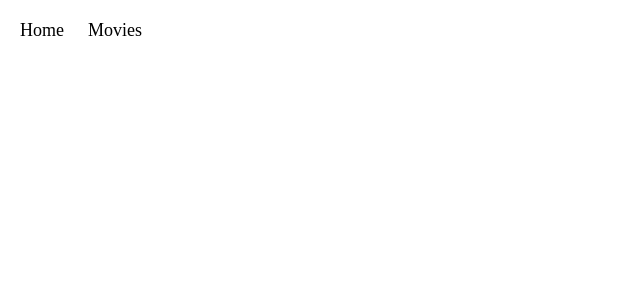
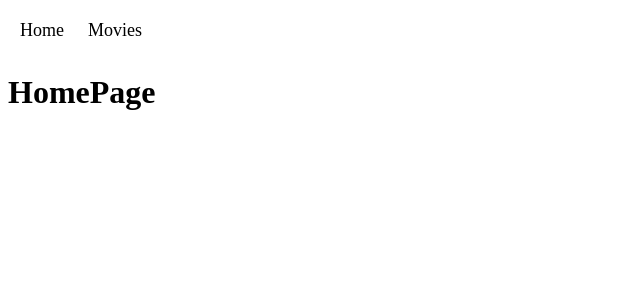
Before and after one commit to ValiaStohnii/goit-react-hw-05-movies, a React (Create React App) app: page / in a window 1280 px wide. Shown: the top 300 px of the page, without its empty margins (0-640 px from the left). Built offline with nearby package versions, Linux system fonts and the light colour scheme.

Commit message:
add layout

```diff
--- a/src/App.js
+++ b/src/App.js
@@ -1,17 +1,17 @@
 import { Routes, Route } from 'react-router-dom';
 import './App.css';
-import AppBar from './components/AppBar/AppBar';
+import Layout from './components/Layout/Layout';
 import HomePage from './components/View/HomePage/HomePage';
+import MoviesPage from './components/View/MoviesPage/MoviesPage';
 
 function App() {
   return (
-    <div className="App">
-      <Routes>
-        <Route path="/" element={<AppBar />}>
-          <Route element={<HomePage />} />
-        </Route>
-      </Routes>
-    </div>
+    <Routes>
+      <Route path="/" element={<Layout />}>
+        <Route index element={<HomePage />} />
+        <Route element={<MoviesPage />} />
+      </Route>
+    </Routes>
   );
 }
 
--- a/src/components/AppBar/AppBar.js
+++ /dev/null
@@ -1,9 +0,0 @@
-import Navigation from '../Navigation/Navigation';
-
-export default function AppBar() {
-  return (
-    <header>
-      <Navigation />
-    </header>
-  );
-}
--- /dev/null
+++ b/src/components/Layout/Layout.js
@@ -0,0 +1,18 @@
+import { Link, Outlet } from 'react-router-dom';
+import styles from './Navigation.module.css';
+
+export default function Layout() {
+  return (
+    <div>
+      <nav>
+        <Link to="/" className={styles.link}>
+          Home
+        </Link>
+        <Link to="movies" className={styles.link}>
+          Movies
+        </Link>
+      </nav>
+      <Outlet />
+    </div>
+  );
+}
--- a/src/components/Navigation/Navigation.js
+++ /dev/null
@@ -1,15 +0,0 @@
-import { NavLink } from 'react-router-dom';
-import styles from './Navigation.module.css';
-
-const Navigation = () => (
-  <nav>
-    <NavLink to="/" className={styles.link}>
-      Home
-    </NavLink>
-    <NavLink to="movies" className={styles.link}>
-      Movies
-    </NavLink>
-  </nav>
-);
-
-export default Navigation;
```
Also changed, not shown: src/components/Layout/Navigation.module.css (renamed from src/components/Navigation/Navigation.module.css).
